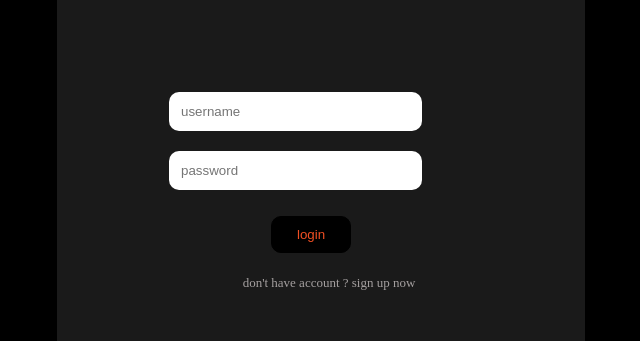
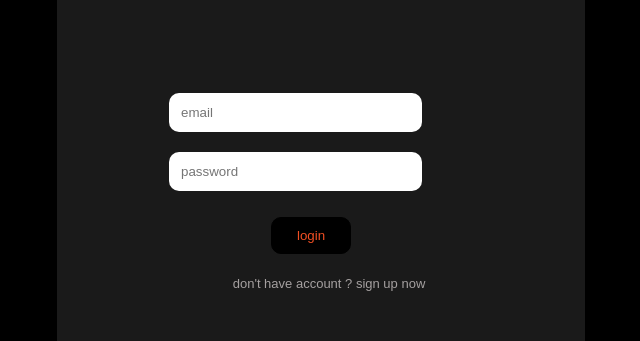
Before and after one commit to Music-App-Team/frontend, a React (Create React App) app: page /login in a window 1280 px wide. Shown: the part 307-648 px from the top of the page, without its empty margins (319-959 px from the left). Built offline with nearby package versions, Linux system fonts and the light colour scheme.

Commit message:
eli: email in login site replaced with username

```diff
--- a/src/pages/SignUp/SignUp.scss
+++ b/src/pages/SignUp/SignUp.scss
@@ -50,6 +50,7 @@
     form,a{
         color: #a5a0a0;
         text-decoration: unset;
+        font-family:Arial, Helvetica, sans-serif;
         padding-right: 5rem;
         font-size: small;
     }
--- a/src/pages/login/Login.js
+++ b/src/pages/login/Login.js
@@ -8,7 +8,7 @@ function Login() {
       <img src="images/musicLogo.png" alt="logo" />
       <div className="login">
         <form>
-          <input type="text" placeholder="username" />
+          <input type="email" placeholder="email" />
           <input type="password" placeholder="password" />
           <button>login</button>
         </form>
--- a/src/pages/login/Login.scss
+++ b/src/pages/login/Login.scss
@@ -56,6 +56,8 @@ body{
         text-decoration: unset;
         font-size: small;
         padding-right: 4rem;
+        font-family:Arial, Helvetica, sans-serif;
+
 
     }
     a:hover{
```
